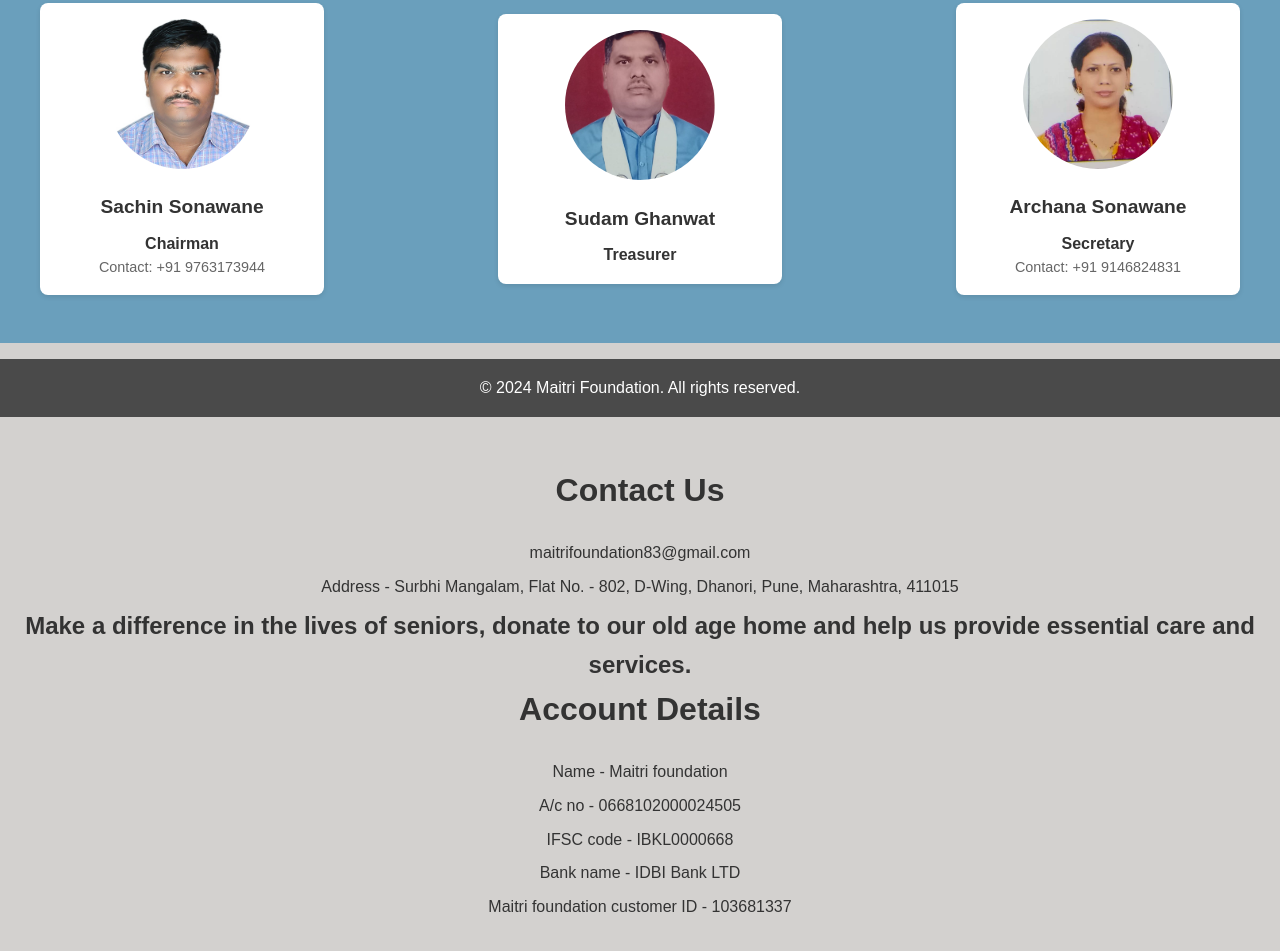
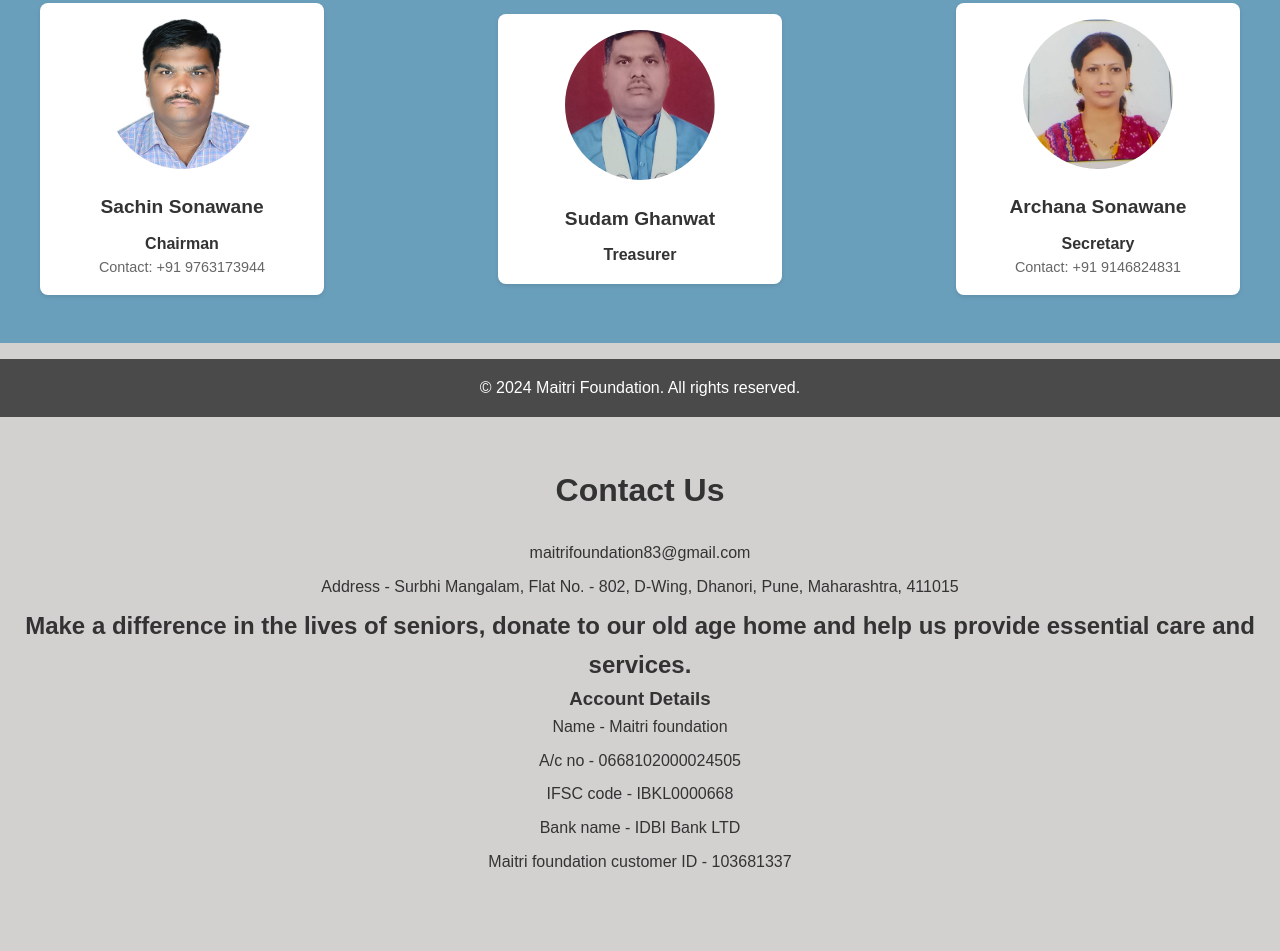
Before and after one commit to Prajwal-Adhav/Maitri-foundation, a plain HTML site: page index.html in a window 1280 px wide. Shown: the part 1199-2150 px from the top of the page. After the commit the page ends 2129 px from the top, so only its background shows below. Drawn offline with Linux system fonts and the light colour scheme.

Commit message:
Update index.html

```diff
--- a/index.html
+++ b/index.html
@@ -72,7 +72,7 @@
         </ul>
         <ul>
         <h1>Make a difference in the lives of seniors, donate to our old age home and help us provide essential care and services.</h1>
-        <h2>Account Details</h2>
+        <h3>Account Details</h3>
             <li>Name - Maitri foundation</li>
             <li>A/c no - 0668102000024505</li>
             <li>IFSC code - IBKL0000668</li>
```
